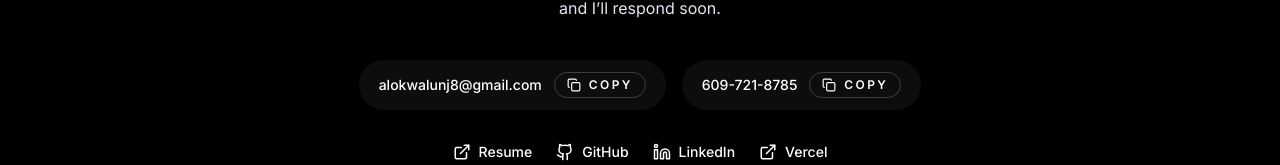
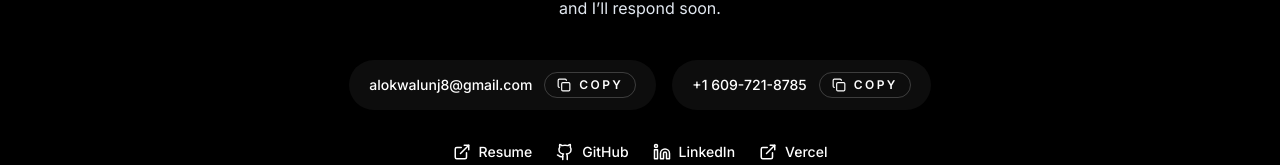
Before and after one commit to alokwalunj/Business_Data_Analyst_portfolio, a React (Create React App) app in the folder frontend/: page / in a window 1280 px wide. Shown: the part 3995-4160 px from the top of the page. Built offline with nearby package versions, Linux system fonts and the light colour scheme.

Commit message:
Update App.js
contact change

```diff
--- a/frontend/src/App.js
+++ b/frontend/src/App.js
@@ -460,10 +460,10 @@ function App() {
 
               <div className="flex items-center gap-3 rounded-full bg-white/5 px-5 py-3">
                 <span className="text-sm font-medium text-white">
-                  609-721-8785
+                  +1 609-721-8785
                 </span>
                 <button
-                  onClick={() => copyToClipboard("609-721-8785", "Phone")}
+                  onClick={() => copyToClipboard("+1 609-721-8785", "Phone")}
                   className="inline-flex items-center gap-2 rounded-full border border-white/20 px-3 py-1 text-xs font-semibold uppercase tracking-[0.2em] text-white transition hover:bg-white/10"
                 >
                   <Copy size={14} /> Copy
```
